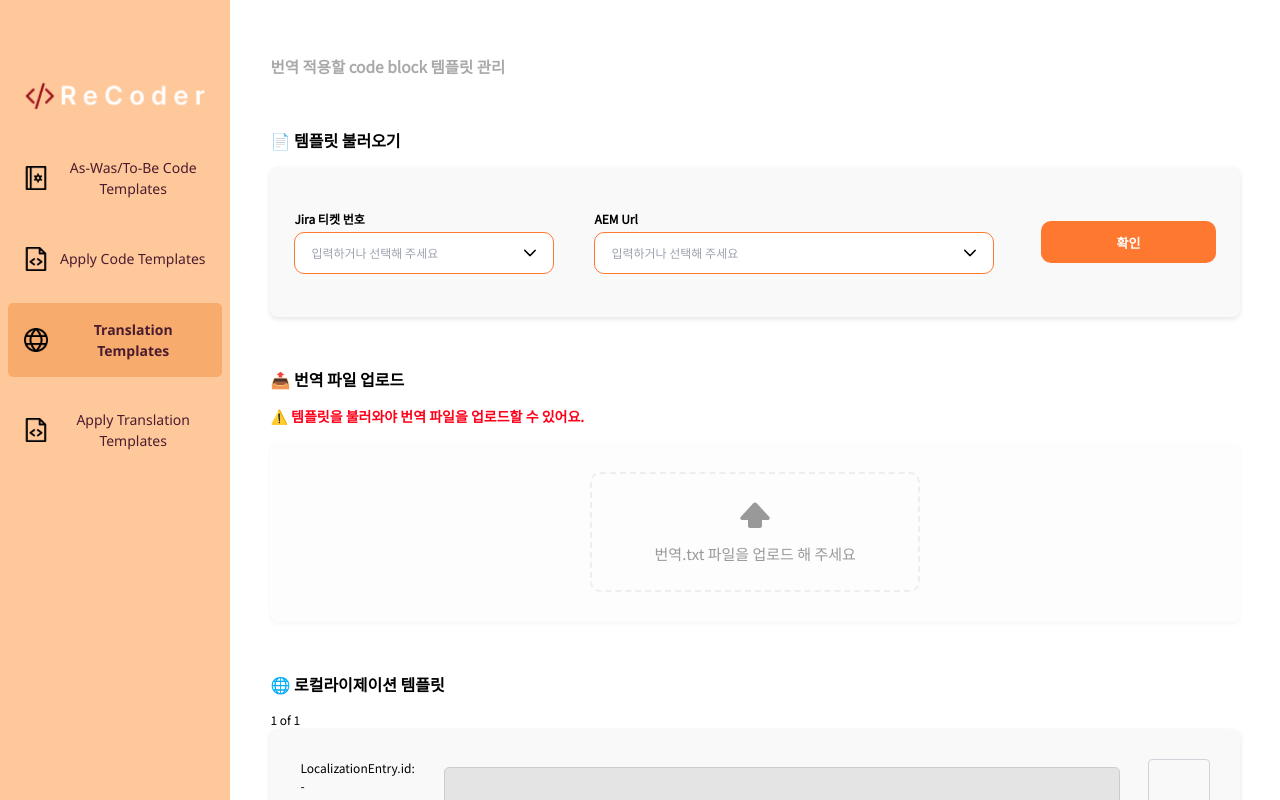
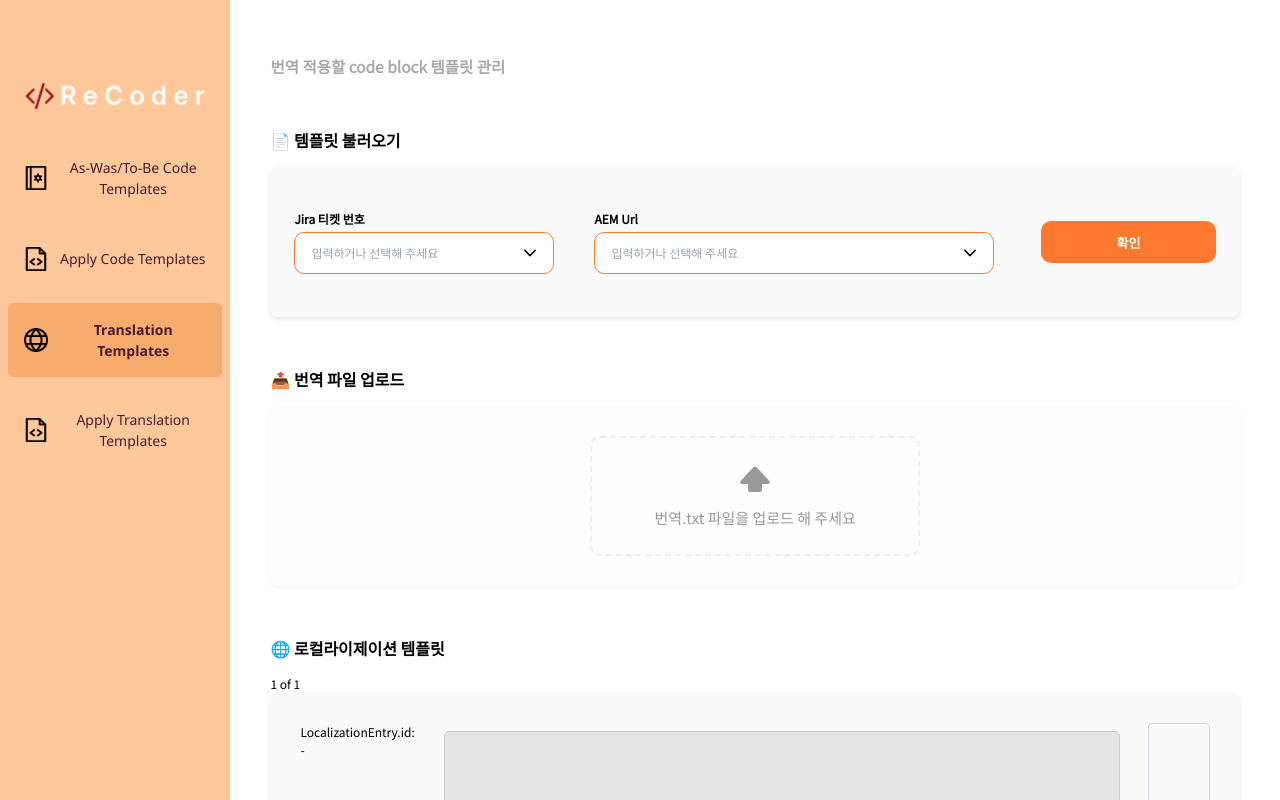
Before and after one commit to haley10309/recoder, a React (Vite) app in the folder client/: page /translation-templates in a window 1280 px wide. Shown: the top 800 px of the page. Built offline with nearby package versions, Linux system fonts and the light colour scheme; no server answers.

Commit message:
fix: 번역업로드 관련 텍스트 삭제

```diff
--- a/client/src/Pages/TranslationTemplates/components/TransFileUpload.jsx
+++ b/client/src/Pages/TranslationTemplates/components/TransFileUpload.jsx
@@ -64,13 +64,13 @@ export default function TransFileUpload({
   return (
 
     <div className="w-full ">
-      {!isTemplateCreated ? (
+      {/* {!isTemplateCreated ? (
         <p className="font-bold text-[#ff0019] text-[14px] mb-[15px]">⚠️ 템플릿을 불러와야 번역 파일을 업로드할 수 있어요.</p>
       ) : hasL10nUploadHistory ? (
         <p className="font-bold text-[#ff8112] text-[14px] mb-[15px]">⚠️ 이미 업로드된 LocalizationEntries가 있어요. 번역 파일을 업로드해도 localizationEntries의 변화는 없어요.</p>
       ) : (
         <p className="font-bold text-[#00c93c] text-[14px] mb-[15px]">✅ 번역 파일을 업로드할 수 있어요!</p>
-      )}
+      )} */}
       <div className={`flex justify-center gap-[40px] bg-[#f9f9f9] rounded-[8px] py-[30px] shadow-[0_2px_5px_rgba(0,0,0,0.1)]
          ${!canUploadTransFile ? 'opacity-40 pointer-events-none' : ''}
         `}>
```
